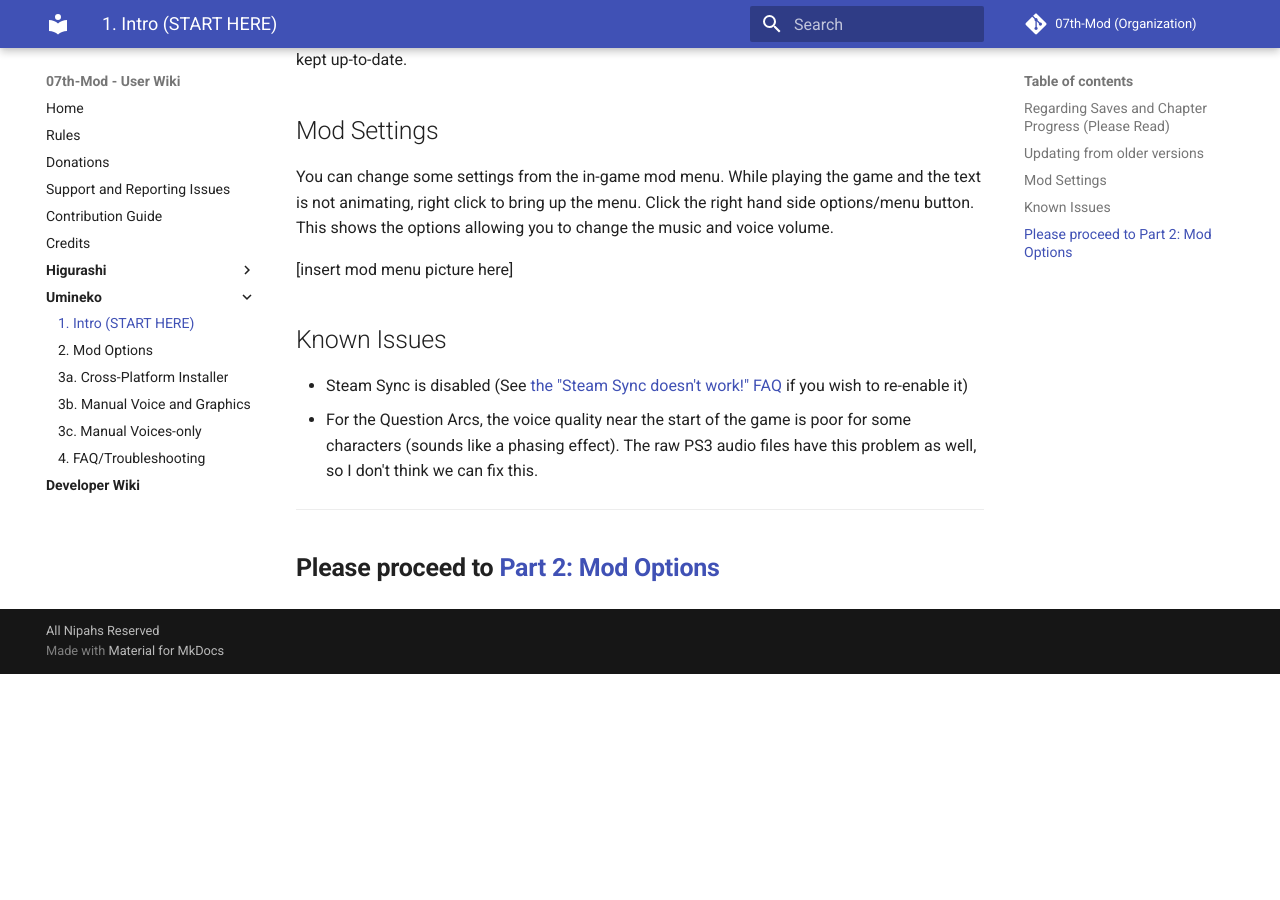
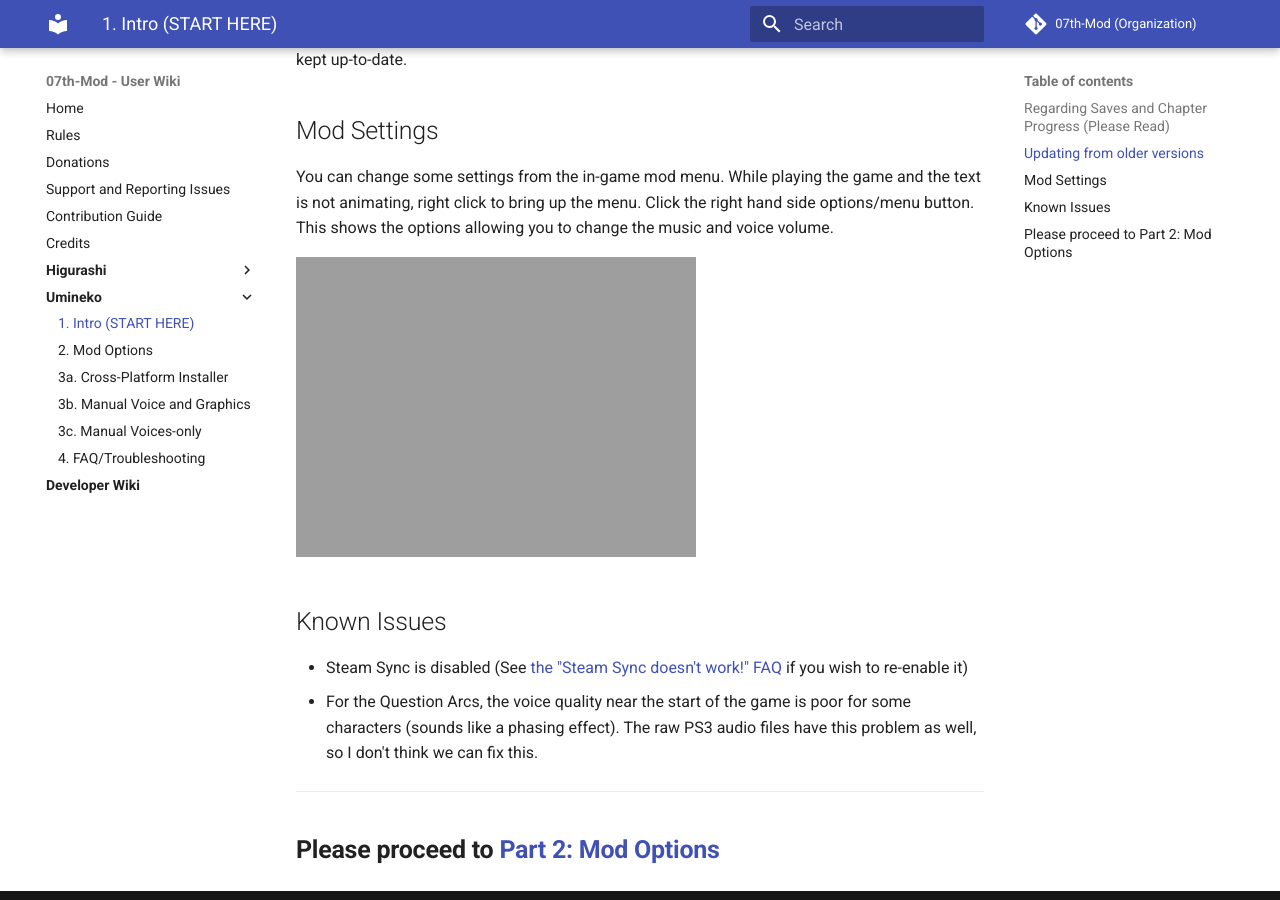
Before and after one commit to 07th-mod/wiki, an MkDocs documentation site: the page built from docs/Umineko/Umineko-Getting-started.md, in a window 1280 px wide and 900 px high, scrolled down 1377 px. Built offline with MkDocs 1.6.1 and Material for MkDocs 9.7.7, drawn with Linux system fonts in a browser that asks for light colours; before the commit the page ends 2051 px from its top, so only the background shows below that.

Commit message:
[insert mod menu picture here]

```diff
--- a/docs/Umineko/Umineko-Getting-started.md
+++ b/docs/Umineko/Umineko-Getting-started.md
@@ -37,7 +37,7 @@
 
 You can change some settings from the in-game mod menu. While playing the game and the text is not animating, right click to bring up the menu. Click the right hand side options/menu button. This shows the options allowing you to change the music and voice volume.
 
-[insert mod menu picture here]
+<img src="https://07th-mod.com/wiki/Umineko/img/modmenu.png">
 
 ## Known Issues
 
```
